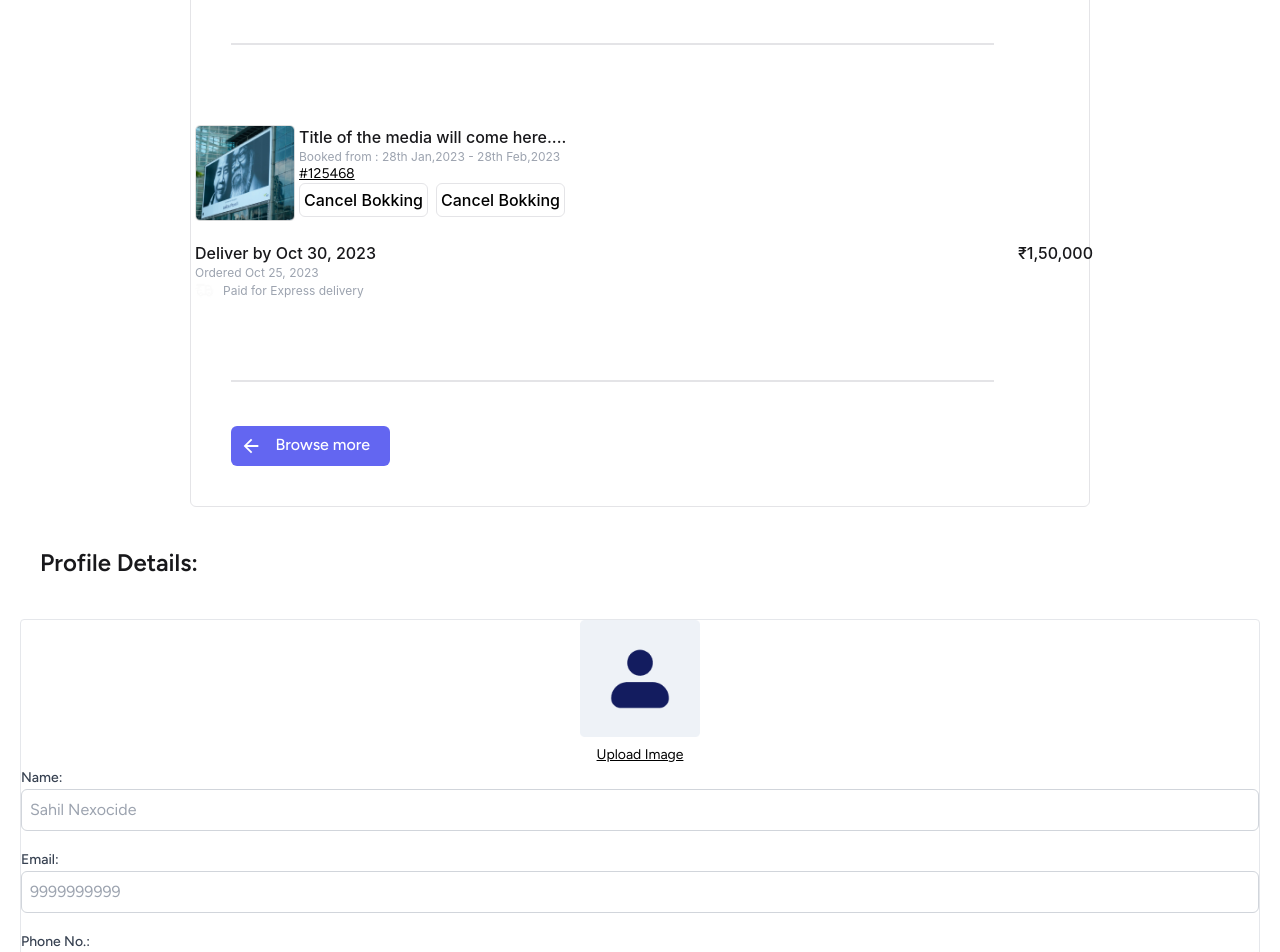
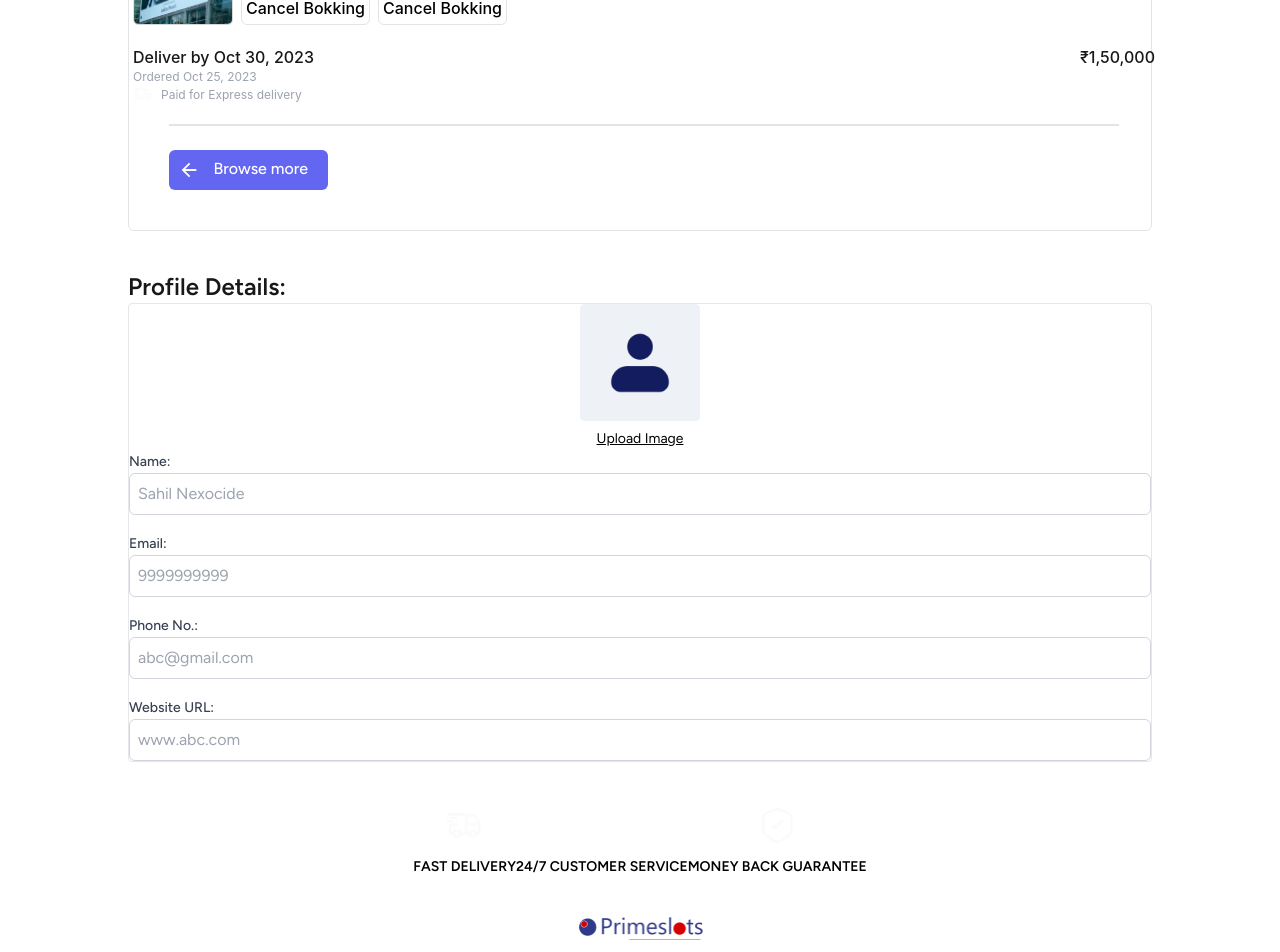
Before and after one commit to Ashu123falle/PrimeSlots, a Next.js app: page /UserProfile in a window 1280 px wide. Shown: the part 1200-2152 px from the top of the page. Built offline with nearby package versions, Linux system fonts and the light colour scheme.

Commit message:
User Profile Page Done

```diff
--- a/Components/MyBookings/MyBookings.js
+++ b/Components/MyBookings/MyBookings.js
@@ -2,20 +2,20 @@ import Image from "next/image"
 
 const MyBookings = () => {
     return (
-    <div className="w-full  flex flex-col md:flex-row justify-start items-start m-1 lg:m-10 sm:m-3 mb-10 md:mb-20">
-        <div className="w-full lg:w-1/2 flex flex-row ">
+    <div className="w-full  flex flex-col md:flex-row justify-start items-start m-1 lg:m-10 sm:m-3 mb-5 mt-5 md:mb-20">
+        <div className="w-full lg:w-1/2 flex flex-row mt-2">
             <Image src='/assets/myBookingsImage.jpg' height={80} width={100}   alt="light" />
-            <div className="ml-1 md:ml-3">
-                <h1 className="text-zinc-900 text-base lg:text-xl font-medium font-['Inter'] leading-snug">Title of the media will come here....</h1>
+            <div className="ml-2 sm:ml-5 md:ml-3 ">
+                <h1 className="text-zinc-900 text-sm lg:text-xl font-medium font-['Inter'] leading-snug">Title of the media will come here...</h1>
                 <p className="text-gray-400 text-xs lg:text-base font-normal font-['Inter'] leading-normal">Booked from : 28th Jan,2023 - 28th Feb,2023</p>
-                <p className="text-zinc-800 text-sm font-normal font-['Figtree'] underline leading-tight">#125468</p>
+                <p className="text-zinc-800 mt-2 mb-2 text-sm font-normal font-['Figtree'] underline leading-tight">#125468</p>
                 <div>
                     <button type="button" className="text-red-500 mr-2 md:mr-5 text-[12px] font-medium font-['Inter'] rounded-md border border-zinc-200 p-1">Cancel Bokking</button>
                     <button type="button" className="text-blue-600 mr-1  md:mr-5 text-[12px] font-medium font-['Inter'] rounded-md border border-zinc-200 p-1">Cancel Bokking</button>
                 </div>
             </div>
         </div>
-        <div className="w-full lg:w-1/3 mt-5 md:mt-0 flex flex-row justify-between items-start">
+        <div className="w-full lg:w-[37.5%] mt-5 md:mt-0 flex flex-row justify-between items-start">
             <div>
                 <h1 className="text-zinc-900 text-base font-medium font-['Inter'] leading-snug lg:text-lg">Deliver by Oct 30, 2023</h1>
                 <p className="text-gray-400 text-xs lg:text-base font-normal font-['Inter'] leading-normal">Ordered Oct 25, 2023</p>
--- a/Components/ProfileDetails/index.js
+++ b/Components/ProfileDetails/index.js
@@ -3,11 +3,12 @@
 import React from 'react';
 import Image from 'next/image';
 
+
 const ProfileDetails = () => {
   return (
     <>
       {/* Visible on medium and above devices */}
-      <div className='flex flex-col md:flex-row justify-center items-center md:justify-around ml-24  mt-4 hidden md:flex border rounded p-8 ' style={{'marginRight':"22px"}}>
+      <div className='flex flex-col md:flex-row justify-center items-center md:justify-around   mt-4 hidden md:flex border rounded p-8 ' >
 
         <form className="flex flex-col md:flex-row gap-4 mx-4">
           <div className='flex flex-col'>
--- /dev/null
+++ b/Components/ServiceSectionBlue/ServiceSectionBlue.js
@@ -0,0 +1,33 @@
+import ServiceSectionCardBlue from "../ServiceSectionCardBlue/ServiceSectionCardBlue"
+
+const serviceItems = [
+    {
+        id : 1,
+        text : "FAST DELIVERY",
+        image : '/assets/icondelivery.png',
+    },
+    {
+        id : 2,
+        text : "24/7 CUSTOMER SERVICE",
+        image:'/assets/IconCustomerservice.png',
+    },
+    {
+        id : 3,
+        text : "MONEY BACK GUARANTEE",
+        image: '/assets/shieldtick.png',
+    }
+]
+
+const ServiceSectionBlue = () => {
+    return(
+        <ul className="flex flex-row justify-center items-center w-100 flex-wrap my-6">
+           {
+            serviceItems.map((each) => (
+                <ServiceSectionCardBlue key={each.id} itemDetails={each}/>
+            ))
+           }
+        </ul>
+    )
+}
+
+export default ServiceSectionBlue
--- /dev/null
+++ b/Components/ServiceSectionCardBlue/ServiceSectionCardBlue.js
@@ -0,0 +1,23 @@
+import Image from "next/image";
+
+
+const ServiceSectionCardBlue = (props) => {
+    const {itemDetails} = props
+    const {text,image} = itemDetails
+
+    return (
+        <li className="m-10 flex flex-col justify-center items-center">
+            <div className="w-20 h-20 bg-zinc-300 rounded-full flex flex-row justify-center items-center">
+                <div className="w-[58px] h-[58px] bg-[#131C5F] rounded-full flex justify-center items-center">
+                    <Image src={image} width={40} height={40} alt=""/>
+                </div>
+            </div>
+
+            <h1 className="text-black text-sm font-semibold font-'Roboto' leading-7 my-3">{text}</h1>
+
+            <div className="w-[236.94px] h-3 bg-slate-300 rounded-[50px]" />
+        </li>
+    )
+}
+
+export default ServiceSectionCardBlue
--- a/pages/UserProfile/index.js
+++ b/pages/UserProfile/index.js
@@ -6,6 +6,8 @@ import Image from "next/image";
 
 import DatePicker from "@/Components/DatePicker/DatePicker";
 import ProfileDetails from "@/Components/ProfileDetails";
+import Footer from "@/Components/Footer/Footer";
+import ServiceSectionBlue from "@/Components/ServiceSectionBlue/ServiceSectionBlue"
 
 export default function Userprofile () {
 
@@ -159,15 +161,15 @@ export default function Userprofile () {
             </main>
 
             </div>
-            <div className="m-5 md:m-10 xl:flex xl:flex-col xl:justify-center xl:items-center">
+            <div className="xl:flex xl:flex-col xl:justify-center xl:items-center px-2 py-5 m:px-10 md:px-16 lg:px-32">
                 <h1 className="text-zinc-900 xl:self-start text-2xl font-semibold font-['Figtree'] leading-loose">My Bookings:</h1>
-                <div className="rounded-md border border-zinc-200 width-full xl:w-3/4 ">
+                <div className="rounded-md border border-zinc-200 width-full xl:w-[100%] ">
                     <MyBookings />
-                    <hr className='border border-zinc-200 w-[85%] mb-10 md:mb-20 ml-2  sm:ml-10' />
+                    <hr className='border border-zinc-200 w-[93%]  ml-2  sm:ml-10' />
                     <MyBookings />
-                    <hr className='border border-zinc-200 w-[85%] mb-10 md:mb-20 ml-2  sm:ml-10' />
+                    <hr className='border border-zinc-200 w-[93%]  ml-2  sm:ml-10' />
                     <MyBookings />
-                    <hr className='border border-zinc-200 w-[85%] mb-5 md:mb-10 ml-2  sm:ml-10' />
+                    <hr className='border border-zinc-200 w-[93%] mb-5 ml-2  sm:ml-10' />
                     <button className="w-[159px] h-10 m-1 lg:ml-10 sm:ml-3 mb-5 md:mb-10 pl-[9px] pr-[13.50px] py-[9px] bg-indigo-500 rounded-md justify-start items-end gap-[13.50px] inline-flex text-white text-base font-medium font-['Inter']">
                         <svg xmlns="http://www.w3.org/2000/svg" width="22" height="22" viewBox="0 0 22 22" fill="none">
                             <path d="M18.3332 10.0833H7.17734L12.3015 4.95916L10.9998 3.66666L3.6665 11L10.9998 18.3333L12.2923 17.0408L7.17734 11.9167H18.3332V10.0833Z" fill="white"/>
@@ -176,13 +178,16 @@ export default function Userprofile () {
                     </button>
                 </div>
             </div>
-            <div>
-            <h1 className="text-zinc-900 xl:self-start text-2xl font-semibold font-['Figtree'] xs:m-5 md:m-10">Profile Details:</h1>
-            <div>
-            <ProfileDetails/>
-            </div>
+            <div className="px-2 py-5 m:px-10 md:px-16 lg:px-32">
+                <h1 className="text-zinc-900 xl:self-start text-2xl font-semibold font-['Figtree'] ">Profile Details:</h1>
+                <div>
+                <ProfileDetails/>
+                </div>
             </div>
 
+            <ServiceSectionBlue />
+
+            <Footer />
         </>
     )
 }
```
